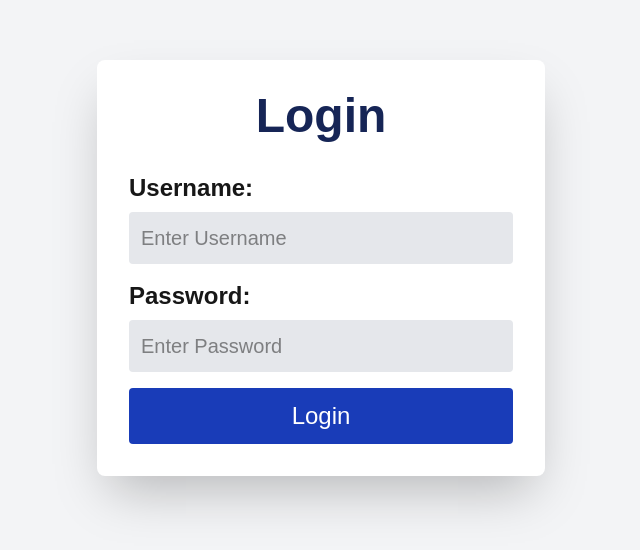
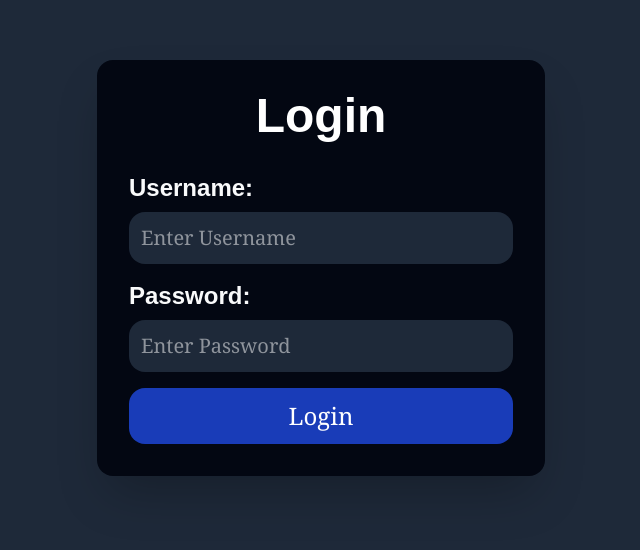
Before and after one commit to MahdiDeveloper1383/dashboard, a Next.js app: page / in a window 1280 px wide. Shown: the part 132-682 px from the top of the page, without its empty margins (319-959 px from the left). Built offline with nearby package versions, Linux system fonts and the light colour scheme.

Commit message:
restyle login

```diff
--- a/package.json
+++ b/package.json
@@ -10,6 +10,7 @@
   },
   "dependencies": {
     "@netlify/plugin-nextjs": "^5.13.3",
+    "framer-motion": "^12.23.15",
     "next": "15.5.3",
     "react": "19.1.0",
     "react-dom": "19.1.0"
--- a/src/app/Dashboard/page.tsx
+++ b/src/app/Dashboard/page.tsx
@@ -49,7 +49,6 @@ export default function Dashboard() {
       <title>Dashboard</title>
       <div className="flex justify-center ">
        <div className="w-full max-w-[1400px] h-auto flex flex-col md:flex-row bg-gray-100 rounded-2xl shadow-2xl mt-3 mb-3">
-
             {currentuser && (
       <UserProfile
         user={currentuser}
@@ -59,7 +58,6 @@ export default function Dashboard() {
     )}
 
           <div className="flex-1 grid grid-cols-1 sm:grid-cols-2 lg:grid-cols-3 gap-4 p-4 overflow-y-auto">
-
             {loading && <p>loading...</p>}
             {error &&
               <div>
--- a/src/app/page.tsx
+++ b/src/app/page.tsx
@@ -37,31 +37,30 @@ export default function Login() {
   }
   return (
     <React.Fragment>
-      <div className="login-dev flex bg-gray-100 w-full h-screen items-center justify-center">
-        <div className="w-full max-w-md bg-white shadow-2xl rounded-lg p-8">
+      <div className="login-dev flex bg-gray-800 w-full h-screen items-center justify-center">
+        <div className="w-full max-w-md bg-gray-950 shadow-2xl rounded-2xl p-8">
           <form onSubmit={handlelogin}>
-            <h1 className="text-5xl text-center font-extrabold text-blue-950 mb-8">Login</h1>
-
+            <h1 className="text-5xl text-center font-extrabold text-white mb-8">Login</h1>
             <div className="flex flex-col mb-4">
-              <label htmlFor="username" className="text-2xl font-bold mb-2">Username:</label>
+              <label htmlFor="username" className="text-2xl font-bold text-gray-50 mb-2">Username:</label>
               <input
                 type="text"
                 value={username}
                 onChange={(e) => setusername(e.target.value)}
                 name="username"
-                className="p-3 bg-gray-200 text-xl rounded focus:outline-none focus:ring-2 focus:ring-blue-500 focus:shadow-2xl transition-shadow delay-75"
+                className="p-3 bg-gray-800 text-xl rounded-2xl text-white font-serif focus:outline-none focus:ring-2 focus:ring-blue-500 focus:shadow-2xl transition-shadow delay-75"
                 placeholder="Enter Username"
               />
             </div>
 
             <div className="flex flex-col mb-4">
-              <label htmlFor="password" className="text-2xl font-bold mb-2">Password:</label>
+              <label htmlFor="password" className="text-2xl font-bold text-gray-50 mb-2">Password:</label>
               <input
                 type="password"
                 value={password}
                 onChange={(e) => setpassword(e.target.value)}
                 name="password"
-                className="p-3 bg-gray-200 text-xl rounded focus:outline-none focus:ring-2 focus:ring-blue-500 focus:shadow-2xl transition-shadow delay-75"
+                className="p-3 bg-gray-800 text-xl rounded-2xl text-white font-serif focus:outline-none focus:ring-2 focus:ring-blue-500 focus:shadow-2xl transition-shadow delay-75"
                 placeholder="Enter Password"
               />
             </div>
@@ -71,7 +70,7 @@ export default function Login() {
             <input
               type="submit"
               value={loading ? 'Loading...' : 'Login'}
-              className="w-full p-3 bg-blue-800 text-2xl text-white rounded cursor-pointer hover:bg-blue-900 transition-colors hover:shadow-2xl delay-75"
+              className="w-full p-3 bg-blue-800 text-2xl text-white rounded-2xl font-serif cursor-pointer hover:bg-blue-900 transition-colors hover:shadow-2xl delay-75"
             />
           </form>
         </div>
```
Also changed, not shown: 1 other file (tests, documents, lock files or other folders).
